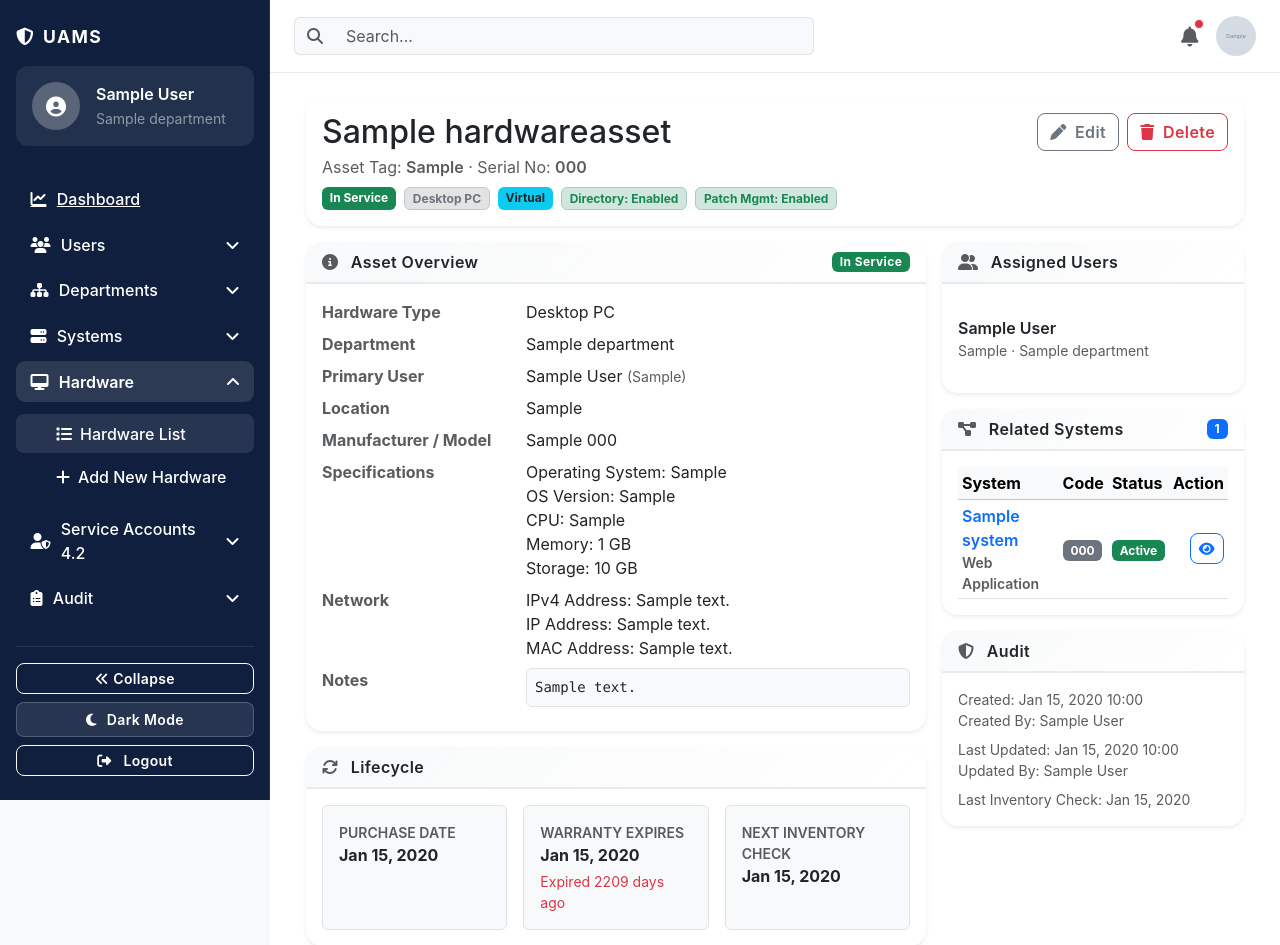
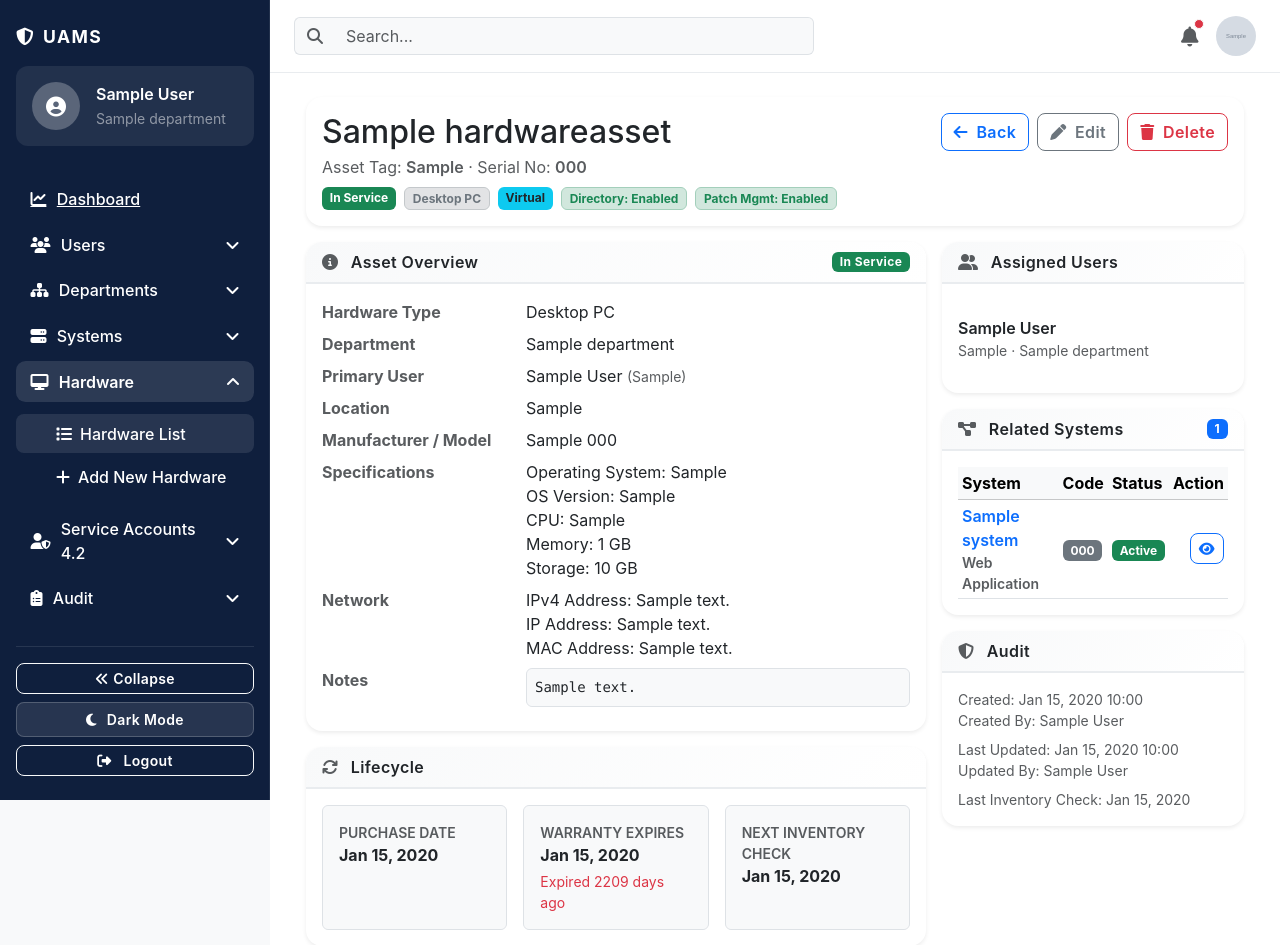
Before and after one commit to abdelmanem/User-Access-Management-System, a Django app: page /hardware/1/ in a window 1280 px wide. Shown: the top 945 px of the page. Run offline with Django 5.2, Linux system fonts and the light colour scheme; a user stored in the database is signed in; tables that the repository leaves empty hold one stand-in row (values such as "Sample post"); grey boxes marked "Sample" are stand-in pictures.

Commit message:
Update hardware_detail.html

```diff
--- a/hardware/templates/hardware/hardware_detail.html
+++ b/hardware/templates/hardware/hardware_detail.html
@@ -43,6 +43,9 @@
           </div>
 
           <div class="d-flex flex-wrap gap-2">
+            <a href="{% url 'hardware:hardware_list' %}" class="btn btn-outline-primary">
+              <i class="fa-solid fa-arrow-left me-1"></i> Back
+            </a>
             <a href="{% url 'hardware:hardware_update' asset.pk %}" class="btn btn-outline-secondary">
               <i class="fa-solid fa-pen me-1"></i> Edit
             </a>
```
